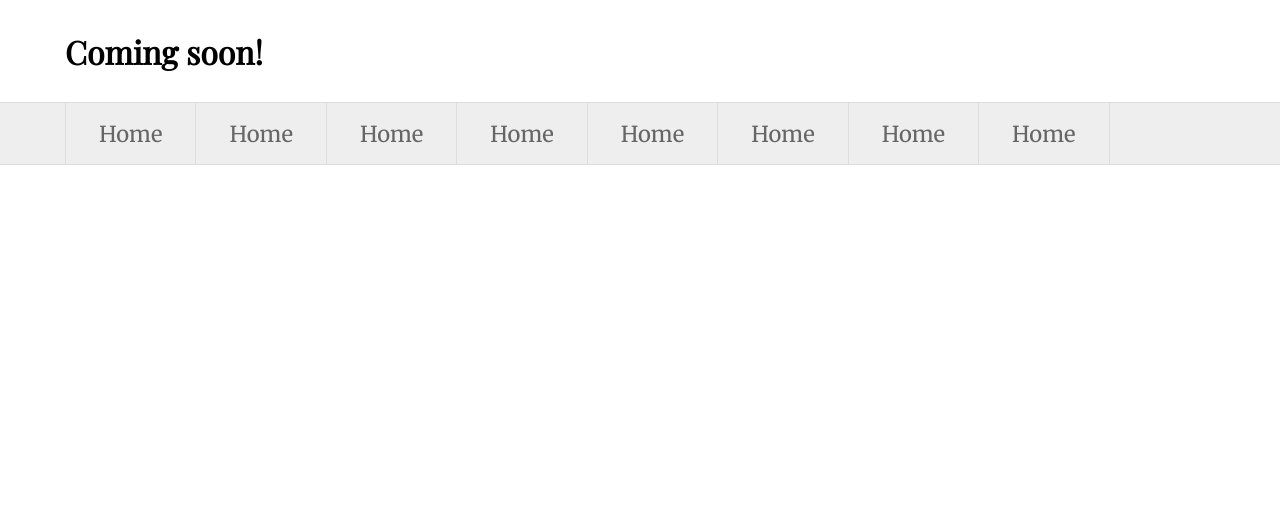
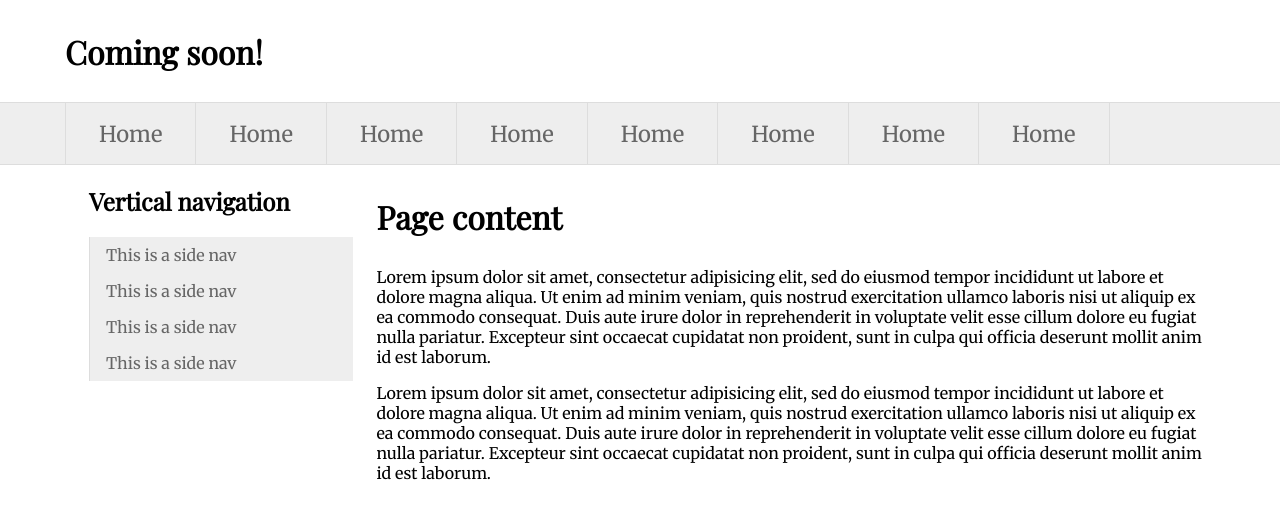
Before and after one commit to CreativeFruitBowl/mangui, a plain HTML site: page index.html in a window 1280 px wide. Drawn offline with nearby package versions, Linux system fonts and the light colour scheme; a web font is replaced by a local one.

Commit message:
Added sidebar with a `nav` element and some placeholder content.

```diff
--- a/index.html
+++ b/index.html
@@ -45,5 +45,42 @@
 				</ul><!-- /.nav__list -->
 			</div><!-- /.container -->
 		</nav>
+
+
+		<div class="container  grid">
+			<aside class="grid__item  one-quarter">
+				<h2>Vertical navigation</h2>
+
+
+				<nav class="nav">
+					<ul class="nav__list">
+						<li class="nav__item"><a href="#test-link" class="nav__link">This is a side nav</a></li>
+						<li class="nav__item"><a href="#test-link" class="nav__link">This is a side nav</a></li>
+						<li class="nav__item"><a href="#test-link" class="nav__link">This is a side nav</a></li>
+						<li class="nav__item"><a href="#test-link" class="nav__link">This is a side nav</a></li>
+					</ul>
+				</nav>
+			</aside>
+
+
+
+
+
+			<main class="grid__item  three-quarters">
+				<h1>Page content</h1>
+				<p>Lorem ipsum dolor sit amet, consectetur adipisicing elit, sed do eiusmod
+				tempor incididunt ut labore et dolore magna aliqua. Ut enim ad minim veniam,
+				quis nostrud exercitation ullamco laboris nisi ut aliquip ex ea commodo
+				consequat. Duis aute irure dolor in reprehenderit in voluptate velit esse
+				cillum dolore eu fugiat nulla pariatur. Excepteur sint occaecat cupidatat non
+				proident, sunt in culpa qui officia deserunt mollit anim id est laborum.</p>
+				<p>Lorem ipsum dolor sit amet, consectetur adipisicing elit, sed do eiusmod
+				tempor incididunt ut labore et dolore magna aliqua. Ut enim ad minim veniam,
+				quis nostrud exercitation ullamco laboris nisi ut aliquip ex ea commodo
+				consequat. Duis aute irure dolor in reprehenderit in voluptate velit esse
+				cillum dolore eu fugiat nulla pariatur. Excepteur sint occaecat cupidatat non
+				proident, sunt in culpa qui officia deserunt mollit anim id est laborum.</p>
+			</main>
+		</div>
 	</body>
 </html>
```
